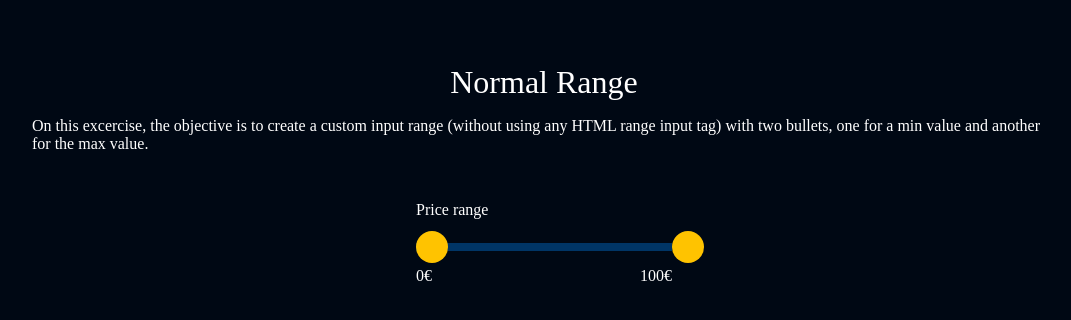
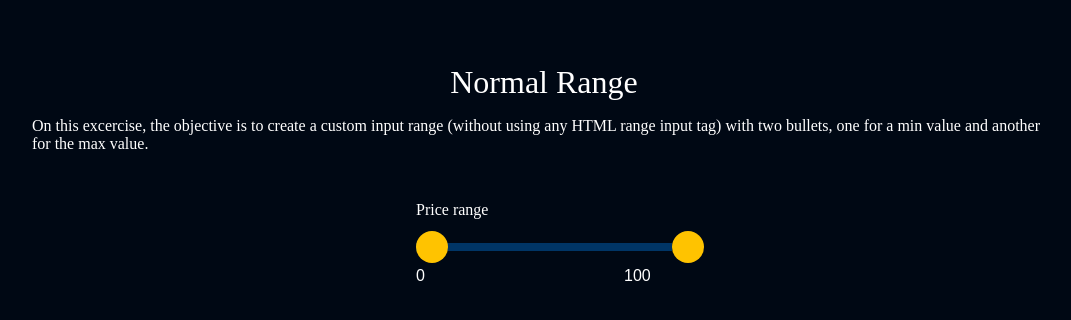
Before and after one commit to sergio-cravas/mca-range-solution, a Next.js app: page /exercise1 in a window 1280 px wide. Shown: the top 320 px of the page, without its empty margins (96-1167 px from the left). Built offline with nearby package versions, Linux system fonts and the light colour scheme.

Commit message:
feat: Improved range drag and added inputs on rangeValues childs

```diff
--- a/shared/components/Range/range.component.tsx
+++ b/shared/components/Range/range.component.tsx
@@ -3,7 +3,7 @@ import styles from './range.module.scss';
 
 type Props = {
   label: string;
-  rangeValues: { value: number; label: string; onChange?: (value: number) => void }[];
+  rangeValues: { value: number; onChange?: (value: number) => void }[];
   onChangeRangeMin: (min: number) => void;
   onChangeRangeMax: (max: number) => void;
 };
@@ -13,9 +13,12 @@ const Range = ({ label, rangeValues, onChangeRangeMin, onChangeRangeMax }: Props
   const minBulletRef = useRef<HTMLDivElement>(null);
   const maxBulletRef = useRef<HTMLDivElement>(null);
 
-  const [minValue, setMinValue] = useState<number>(rangeValues[0].value || 0);
-  const [maxValue, setMaxValue] = useState<number>(rangeValues[rangeValues.length - 1].value || 100);
+  const initialMinRangeValue = rangeValues[0].value || 0;
+  const initialMaxRangeValue = rangeValues[rangeValues.length - 1].value || 100;
+
   const [isDragging, setIsDragging] = useState<boolean>(false);
+  const [minValue, setMinValue] = useState<number>(initialMinRangeValue);
+  const [maxValue, setMaxValue] = useState<number>(initialMaxRangeValue);
 
   const updateMinBulletPosition = useCallback(
     (event: React.MouseEvent<HTMLDivElement>) => {
@@ -30,16 +33,17 @@ const Range = ({ label, rangeValues, onChangeRangeMin, onChangeRangeMax }: Props
 
         let finalPosition = Math.round(((clickPosition - initialPosition - bulletHalfWidth) / sliderWidth) * 100);
 
-        const minRangeValue = 0;
-        const maxRangeValue = Math.min(maxValue, 100);
+        const minRangeValue = initialMinRangeValue;
+        const maxRangeValue = Math.min(maxValue, initialMaxRangeValue);
 
         finalPosition = Math.max(minRangeValue, finalPosition);
         finalPosition = Math.min(maxRangeValue, finalPosition);
 
+        onChangeRangeMin(initialMinRangeValue * (1 + finalPosition / 100));
         setMinValue(finalPosition);
       }
     },
-    [isDragging, maxValue]
+    [isDragging, maxValue, initialMinRangeValue, initialMaxRangeValue, onChangeRangeMin]
   );
 
   const updateMaxBulletPosition = useCallback(
@@ -55,16 +59,20 @@ const Range = ({ label, rangeValues, onChangeRangeMin, onChangeRangeMax }: Props
 
         let finalPosition = Math.round(((clickPosition - initialPosition - bulletHalfWidth) / sliderWidth) * 100);
 
-        const minRangeValue = Math.max(0, minValue);
-        const maxRangeValue = 100;
+        const minRangeValue = Math.max(initialMinRangeValue, minValue);
+        const maxRangeValue = initialMaxRangeValue;
 
         finalPosition = Math.max(minRangeValue, finalPosition);
         finalPosition = Math.min(maxRangeValue, finalPosition);
 
+        onChangeRangeMax(initialMinRangeValue * (1 + finalPosition / 100));
+
+        if (finalPosition === initialMaxRangeValue) finalPosition -= Math.round((bulletHalfWidth / sliderWidth) * 100);
+
         setMaxValue(finalPosition);
       }
     },
-    [isDragging, minValue]
+    [isDragging, minValue, initialMinRangeValue, initialMaxRangeValue, onChangeRangeMax]
   );
 
   const handleOnStartDragging = useCallback(
@@ -118,9 +126,21 @@ const Range = ({ label, rangeValues, onChangeRangeMin, onChangeRangeMax }: Props
         />
 
         <div className={styles['range__input__range-values']}>
-          {rangeValues.map((value, index) => (
-            <span key={`range_value-label_${index}`}>{value.label}</span>
-          ))}
+          {rangeValues.map((value, index) =>
+            Boolean(value.onChange) ? (
+              <input
+                key={`range_value-input_${index}`}
+                type="number"
+                className={styles['range__input__range-values__input']}
+                value={value.value}
+                onChange={(event) => value.onChange && value.onChange(+event.target.value)}
+              />
+            ) : (
+              <span key={`range_value-label_${index}`} className={styles['range__input__range-values__label']}>
+                {value.value}
+              </span>
+            )
+          )}
         </div>
       </div>
     </div>
--- a/shared/components/Range/range.module.scss
+++ b/shared/components/Range/range.module.scss
@@ -55,6 +55,16 @@
       width: 100%;
       display: flex;
       justify-content: space-between;
+
+      &__input {
+        width: 3rem;
+        border: none;
+        background-color: transparent;
+
+        color: $white;
+        font-size: 1rem;
+        font-weight: 500;
+      }
     }
   }
 }
```
